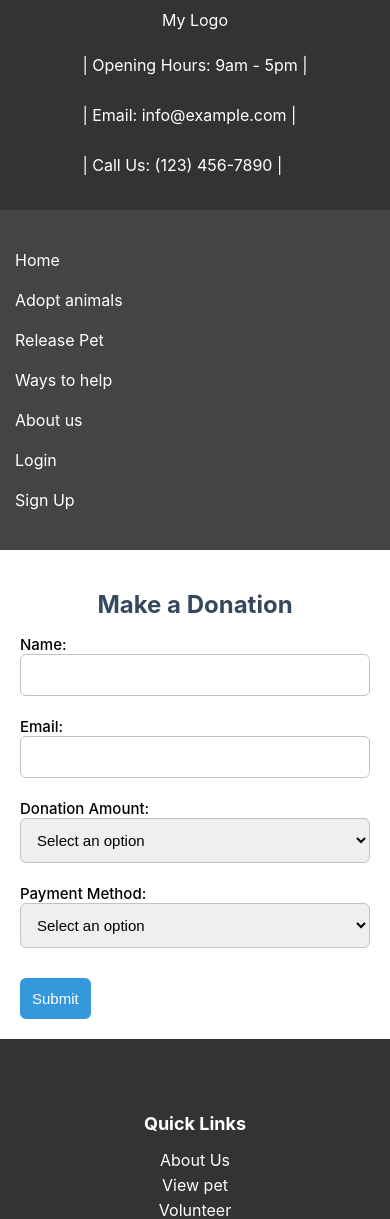
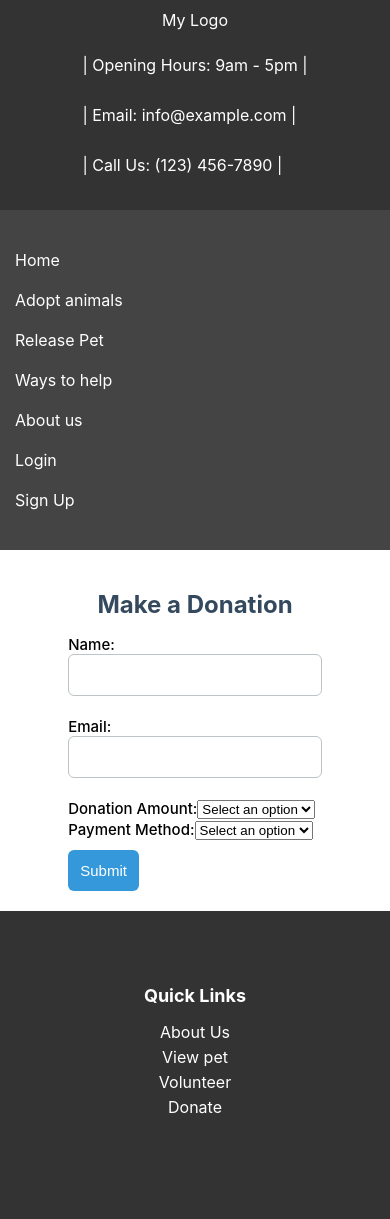
Before and after one commit to aloylee2/assignment3, a React (Create React App) app: page /Donate in a window 390 px wide. Shown: the top 1219 px of the page. Built offline with nearby package versions, Linux system fonts and the light colour scheme.

Commit message:
donation donecss media query

```diff
--- a/src/pages/AdoptionForm.css
+++ b/src/pages/AdoptionForm.css
@@ -2,10 +2,18 @@
     display: flex;
     flex-direction: column;
     align-items: center;
-    padding: 2rem;
+    padding: 1rem;
     border: 1px solid #ccc;
     border-radius: 8px;
-    max-width: 500px;
-    margin: 2rem auto;
+    max-width: 300px;
+    margin: 1rem auto;
     box-shadow: 0 4px 8px rgba(0, 0, 0, 0.1);
 }
+.name,.number,.address{
+    width: 100%;
+    padding: 12px;
+    margin-bottom: 20px;
+    border: 1px solid #bdc3c7;
+    border-radius: 6px;
+    font-size: 15px;
+  }
--- a/src/pages/AdoptionForm.js
+++ b/src/pages/AdoptionForm.js
@@ -32,7 +32,7 @@ const AdoptionForm = () => {
     };
 
     return (
-        <div className='adoption_form_container'>
+        <div >
             <h2 style={{textAlign:'center'}}>Adoption Form</h2>
             <h3 style={{textAlign:'center'}}>Thank you applying to adopt a {animalType}</h3>
             <div className='AnimalImage'>
@@ -51,15 +51,15 @@ const AdoptionForm = () => {
 
                 <label>
                     Your Name:
-                    <input type='text' name='user_name' placeholder='Enter your name' required />
+                    <input type='text' name='user_name' className='name' placeholder='Enter your name' required />
                 </label>
                 <label>
                     Your Address:
-                    <input type='text' name='user_address' placeholder='Enter your address' required />
+                    <input type='text' name='user_address' className='address' placeholder='Enter your address' required />
                 </label>
                 <label>
                     Contact Number:
-                    <input type='tel' name='user_contact' placeholder='Enter your contact number' required />
+                    <input type='tel' name='user_contact' className='number' placeholder='Enter your contact number' required />
                 </label>
                 <button type='submit'>Submit Adoption</button>
             </form>
--- a/src/pages/Donation.css
+++ b/src/pages/Donation.css
@@ -1,8 +1,23 @@
-.credit,.method,.amount{
+.donation {
+  display: flex;
+  flex-direction: column;
+  align-items: center;
+  justify-content: center;
+  max-width: 600px;
   width: 100%;
-  padding: 12px;
-  margin-bottom: 20px;
-  border: 1px solid #bdc3c7;
-  border-radius: 6px;
-  font-size: 15px;
+  margin: 0 auto;
+  padding: 20px 10px;
+  box-sizing: border-box;
 }
+
+@media (max-width: 768px) {
+  .donation {
+    max-width: 500px;
+  }
+}
+
+@media (max-width: 600px) {
+  .donation {
+    max-width: 400px;
+  }
+}
--- a/src/pages/Donation.js
+++ b/src/pages/Donation.js
@@ -64,7 +64,7 @@ const Donation = ({ isLoggedIn}) => {
   };
 
   return (
-    <div style={{ maxWidth: '600px', margin: 'auto', padding: '20px' }}>
+    <div className='donation'>
       <h2>Make a Donation</h2>
 
       <ReusableForm
--- a/src/pages/Volunteer.js
+++ b/src/pages/Volunteer.js
@@ -64,7 +64,7 @@ const Volunteer = ({isLoggedIn}) => {
         </div>
         {isDropdownOpen2 && (
           <div className='volunteer_dropdown_content'>
-            {isDropdownOpen1 && (
+            {isDropdownOpen2 && (
           <div className='volunteer_dropdown_content'>
              <div className='volunteer_gallery'>
      <div className='volunteer_dog_image_gallery'>
```
